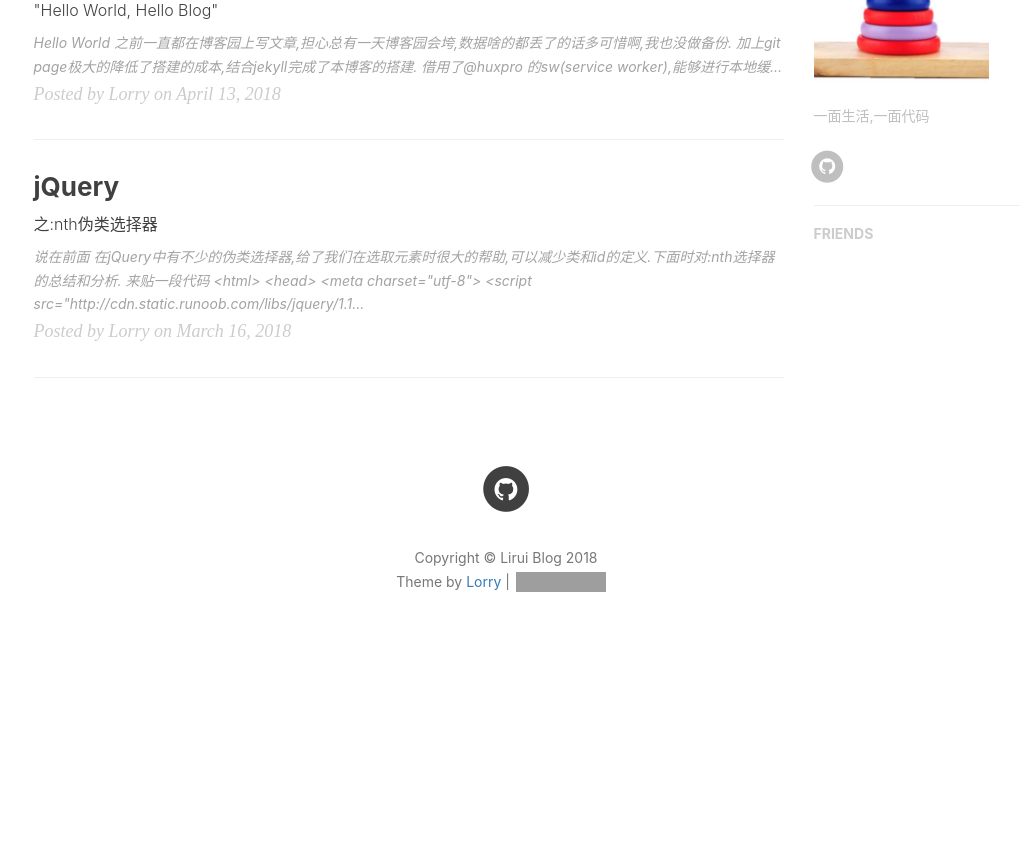
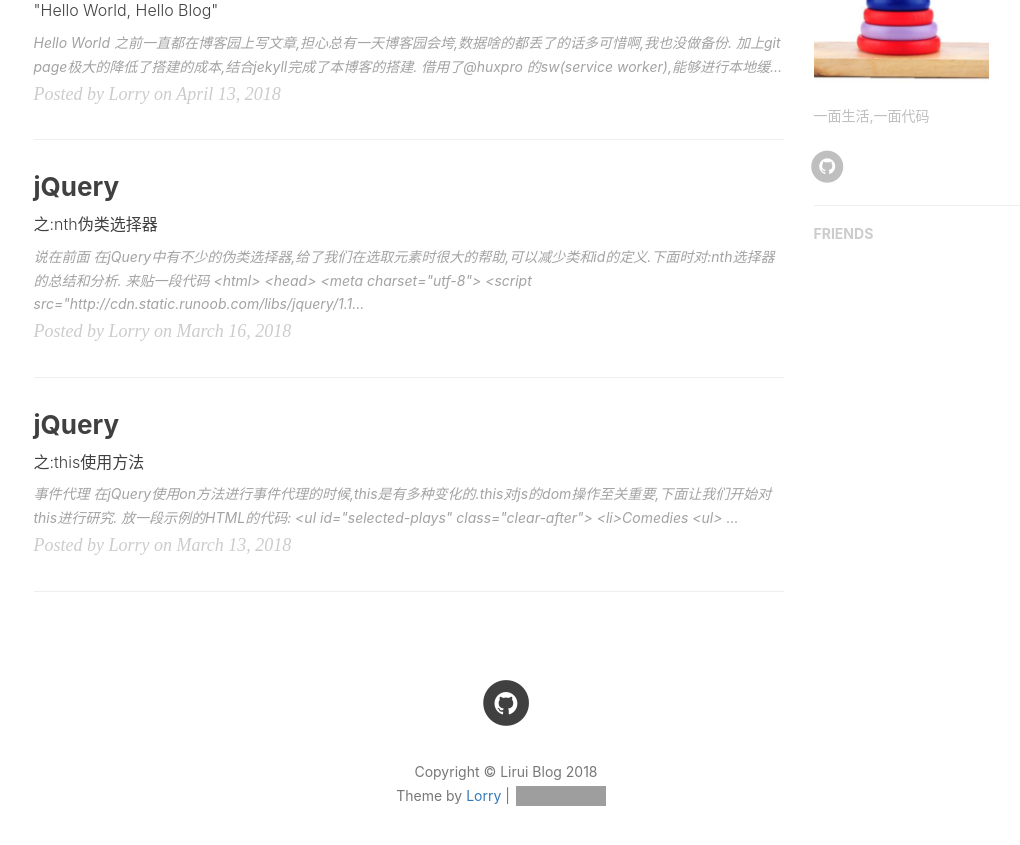
Before and after one commit to JiangLiruii/jiangliruii.github.io, a Jekyll site: the page built from index.html, in a window 1280 px wide and 900 px high, scrolled down 749 px. Shown: the top 845 px of the window, without its empty margins (134-1154 px from the left). Built offline with Jekyll 4.4.1, drawn with Linux system fonts in a browser that asks for light colours; the list of posts is cut into pages by our own code; comment, search, counter and statistics services are not loaded; before the commit the page ends 1435 px from its top, so only the background shows below that; grey boxes are pictures that could not be loaded.

Commit message:
add one post and reformat one post

````diff
--- /dev/null
+++ b/_posts/2018-03-13-jquery-this.md
@@ -0,0 +1,130 @@
+---
+layout:     post
+title:      "jQuery"
+subtitle:   " 之:this使用方法"
+date:       2018-03-13 12:00:00
+author:     "Lorry"
+catalog: true
+multilingual: false
+tags:
+    - jQuery
+---
+# 事件代理
+在jQuery使用on方法进行事件代理的时候,this是有多种变化的.this对js的dom操作至关重要,下面让我们开始对this进行研究.
+
+> 放一段示例的HTML的代码:
+
+``` html
+<ul id="selected-plays" class="clear-after">
+        <li>Comedies
+          <ul>
+            <li><a href="/asyoulikeit/">As You Like It</a></li>
+            <li>All's Well That Ends Well</li>
+            <li>A Midsummer Night's Dream</li>
+            <li>Twelfth Night</li>
+          </ul>
+        </li>
+        <li>Tragedies
+          <ul>
+            <li><a href="hamlet.pdf">Hamlet</a></li>
+            <li>Macbeth</li>
+            <li>Romeo and Juliet</li>
+          </ul>
+        </li>
+        <li>Histories
+          <ul>
+            <li>Henry IV (<a href="mailto:henryiv@king.co.uk">email</a>)
+              <ul>
+                <li>Part I</li>
+                <li>Part II</li>
+              </ul>
+            </li>
+            <li><a href="http://www.shakespeare.co.uk/henryv.htm">Henry V</a></li>
+            <li>Richard II</li>
+          </ul>
+        </li>
+      </ul>
+
+```
+> 显示效果为
+
+***
+<ul id="selected-plays" class="clear-after">
+        <li>Comedies
+          <ul>
+            <li><a href="/asyoulikeit/">As You Like It</a></li>
+            <li>All's Well That Ends Well</li>
+            <li>A Midsummer Night's Dream</li>
+            <li>Twelfth Night</li>
+          </ul>
+        </li>
+        <li>Tragedies
+          <ul>
+            <li><a href="hamlet.pdf">Hamlet</a></li>
+            <li>Macbeth</li>
+            <li>Romeo and Juliet</li>
+          </ul>
+        </li>
+        <li>Histories
+          <ul>
+            <li>Henry IV (<a href="mailto:henryiv@king.co.uk">email</a>)
+              <ul>
+                <li>Part I</li>
+                <li>Part II</li>
+              </ul>
+            </li>
+            <li><a href="http://www.shakespeare.co.uk/henryv.htm">Henry V</a></li>
+            <li>Richard II</li>
+          </ul>
+        </li>
+</ul>
+***
+
+# 使用不同方式对事件绑定
+1. **如果on函数中没有没有第二个参数,且绑定的元素唯一,则this指向on前绑定的元素**
+```javascript
+$('#selected-plays').on('click',function(e){
+    console.log(this);
+})
+```
+2. **如果绑定的元素不唯一,比如一下代码有多个li匹配元素,所以当任意一个li元素点击的时候会向上冒泡,直达最外层,比如此时点击**
+```javascript
+$('#selected-plays li').on('click',function(e){
+    console.log(this);
+})
+```
+![效果](https://images2018.cnblogs.com/blog/1215846/201803/1215846-20180313170552644-1887009842.png)
+点击事件会触发以下元素响应(这是jQuery的遍历机制).
+![](https://images2018.cnblogs.com/blog/1215846/201803/1215846-20180313170733995-1040268926.png)
+使用禁止冒泡:
+```javascript
+$('#selected-plays li').on('click',function(e){
+    console.log(this);
+    e.stopPropagation();})
+```
+此时this就只有最底层的li响应了.
+3. **如果on中有第二个参数:**
+```javascript
+$('#selected-plays').on('click','li',function(e){
+    console.log(this);})
+```
+此处结果跟在on前绑定的结果一样,只不过返回的值不一样(返回值为on前绑定的jQuery对象)
+```javascript
+$('#selected-plays li').on('click',function(e){})
+```
+同样的,如果第二个参数唯一的话,也等同于on前绑定唯一的jQuery对象
+4. **还有一个很重要的情况,即*绑定在document上*,这也是事件代理中最常用的形式.**
+```javascript
+$(document).on('click','li',function(e){
+    console.log(this);
+})
+```
+同样的,会冒泡直到顶层document,同样可以使用stopPropagation()
+```javascript
+$(document).on('click','li',function(e){
+    console.log(this);
+    e.stopPropagation();})
+```
+![](https://images2018.cnblogs.com/blog/1215846/201803/1215846-20180313173215110-1345153175.png)
+
+## 总结:click会由当前点击元素最近的匹配元素一直冒泡到document中
--- a/_posts/2018-03-16-jQuery-nth.md
+++ b/_posts/2018-03-16-jQuery-nth.md
@@ -61,10 +61,59 @@ $(document).ready(function(){
 </html>
 ```
 > 整个页面的显示结果为:
-> ![显示结果](https://images2018.cnblogs.com/blog/1215846/201803/1215846-20180316155713538-118512035.png)
+> 显示结果
+
+---
+<html>
+<head>
+<meta charset="utf-8">
+<script src="http://cdn.static.runoob.com/libs/jquery/1.10.2/jquery.min.js">
+</script>
+<script>
+$(document).ready(function(){
+  $("button").click(function(){
+    var btn = $(this).text();
+    $("p").css("background-color","white");
+    $("p" + btn).css("background-color","yellow");
+  });
+});
+</script>
+</head>
+<body style="background-color: 'grey'">
+<button>:nth-child(2)</button>
+<button>:nth-last-child(2)</button>
+<button>:nth-of-type(2)</button>
+<button>:nth-last-of-type(2)</button>
+
+<h1>body 中的标题</h1>
+<p>body 中第一个段落。</p>
+<p>body 中第二个段落。</p>
+
+<div style="border:1px solid;">
+    <span>div 中的 span 元素</span>
+    <p>div 中的第一个段落。</p>
+    <p>div 中的第二个段落。</p>
+    <p>div 中的第三个段落。</p>
+    <p>div 中的第四个段落。</p>
+    <span>div 中的 span 元素</span>
+</div><br>
+
+<div style="border:1px solid;">
+    <p>另一个 div 中的第一个段落。</p>
+    <p>另一个 div 中的第二个段落。</p>
+    <p>另一个 div 中的最后一个段落。</p>
+</div>
+
+<p>body 中最后一个段落。</p>
+
+</body>
+</html>
+
+***
 
 ### 那么**从左往右**会点击button, 哪几行会出现颜色的变化呢?先对这四种类型进行分析
-|标签名|解释
+
+|标签名|解释|
 |:-:|:-:|
 |p:nth-child(n)|p标签的父元素的第n个标签|
 |p:nth-last-child(n)|p标签的父元素的倒数第n个标签|
@@ -72,13 +121,16 @@ $(document).ready(function(){
 |p:nth-last-type-of(n)|p标签的父元素的倒数第n个p标签|
 
 > 现在可以根据上面的表格做出判断了
-|点击button|变化行数
+
+|点击button|变化行数|
 |:-:|:-:|
 |1|4 10|
 |2|7 10|
 |3|2 5 10|
 |4|2 6 10|
+
 ***
+
 ###  由此可以看出
 A:nth-child(B)表示在父元素的第B个元素刚好是A类型的所有A元素
 
````
